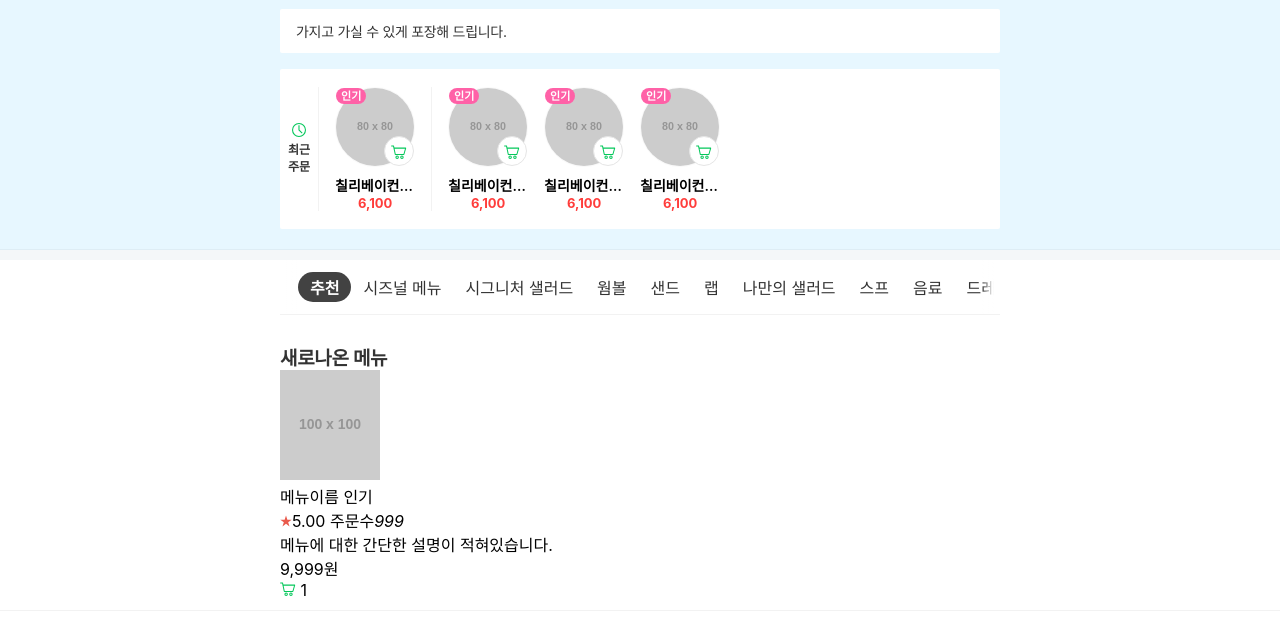
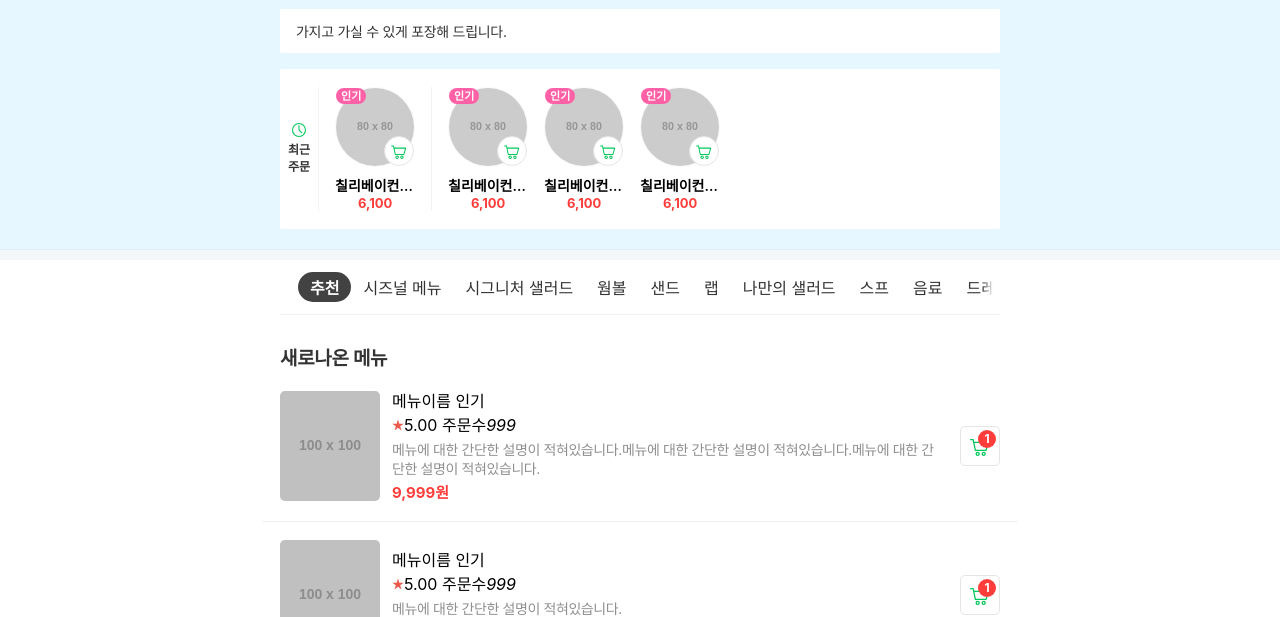
Before and after one commit to coconutstd/60days-finish, a plain HTML site: page 네이버주문/docs/index.html in a window 1280 px wide. Shown: the part 204-821 px from the top of the page. Drawn offline with Linux system fonts and the light colour scheme; placeholder pictures from the web are drawn by us.

Commit message:
네이버 주문 - 메뉴 아이템 스타일링 1

```diff
--- a/네이버주문/assets/scss/abstracts/_mixin_commons.scss
+++ b/네이버주문/assets/scss/abstracts/_mixin_commons.scss
@@ -3,3 +3,13 @@
   white-space: nowrap;
   overflow: hidden;
 }
+
+@mixin multi-ellipsis($font-size, $line-height, $lines) {
+  font-size: $font-size;
+  line-height: $line-height;
+  max-height: $line-height * $lines;
+  overflow: hidden;
+  display: -webkit-box;
+  -webkit-line-clamp: $lines;
+  -webkit-box-orient: vertical; /* autoprefixer: off */
+}
--- a/네이버주문/assets/scss/components/_menu_item.scss
+++ b/네이버주문/assets/scss/components/_menu_item.scss
@@ -0,0 +1,83 @@
+.menu-item {
+  display: flex;
+  align-items: center;
+  padding: 18px;
+  margin: 0 -1 * $m-padding;
+
+  &:not(:last-child) {
+    border-bottom: 1px solid $booking-color-border144;
+  }
+
+  .menu-detail {
+    display: flex;
+    align-items: center;
+    flex: 1;
+  }
+
+  .menu-img-area {
+    position: relative;
+    flex-shrink: 0;
+    margin-right: 12px;
+    border-radius: 5px;
+    overflow: hidden;
+
+    &:not(.no-img)::after {
+      content: "";
+      position: absolute;
+      top: 0;
+      left: 0;
+      right: 0;
+      bottom: 0;
+      background-color: rgba(0, 0, 0, 0.06);
+    }
+
+    .menu-img {
+      display: block;
+    }
+  }
+
+  .menu-desc {
+    margin-top: 4px;
+    letter-spacing: -0.4px;
+    color: $booking-color-text5;
+    @include multi-ellipsis(14px, 19px, 2);
+  }
+
+  .menu-price {
+    margin-top: 4px;
+    line-height: 1.4;
+    font-size: 15px;
+    font-weight: 700;
+    color: $point-color;
+  }
+
+  .btn-cart {
+    position: relative;
+    display: flex;
+    justify-content: center;
+    align-items: center;
+    margin-left: 16px;
+    width: 40px;
+    height: 40px;
+    border-radius: 5px;
+    border: 1px solid $booking-color-border150;
+    .ico-cart {
+      width: 20px;
+      height: 20px;
+    }
+    .num {
+      position: absolute;
+      top: 3px;
+      right: 3px;
+      width: 18px;
+      height: 18px;
+      line-height: 18px;
+      border-radius: 50%;
+      background-color: $point-color;
+      font-size: 12px;
+      font-weight: 700;
+      text-align: center;
+      color: #fff;
+    }
+  }
+}
--- a/네이버주문/docs/index.html
+++ b/네이버주문/docs/index.html
@@ -251,6 +251,48 @@
                     <span class="menu-number-of-order">주문수<em>999</em></span>
                   </div>
                   <p class="menu-desc">
+                    메뉴에 대한 간단한 설명이 적혀있습니다.메뉴에 대한 간단한
+                    설명이 적혀있습니다.메뉴에 대한 간단한 설명이 적혀있습니다.
+                  </p>
+                  <p class="menu-price">9,999원</p>
+                </div>
+              </a>
+              <a href="" class="btn-cart">
+                <img
+                  src="../assets/images/ico-cart.svg"
+                  alt="주문하기"
+                  class="ico-cart"
+                />
+                <span class="num">1</span>
+              </a>
+            </li>
+            <li class="menu-item">
+              <a href="#" class="menu-detail">
+                <div class="menu-img-area">
+                  <img
+                    src="https://via.placeholder.com/100x100/ffffff/0000000"
+                    alt="{메뉴명}"
+                    class="menu-img"
+                    width="100"
+                    height="110"
+                  />
+                </div>
+                <div class="menu-info-area">
+                  <p class="menu-name-group">
+                    <span class="menu-name">메뉴이름</span>
+                    <span class="badge-popular">인기</span>
+                  </p>
+                  <div class="menu-info-group">
+                    <span class="menu-grade"
+                      ><img
+                        src="../assets/images/ico-star.svg"
+                        alt=""
+                        class="ico-star"
+                      />5.00</span
+                    >
+                    <span class="menu-number-of-order">주문수<em>999</em></span>
+                  </div>
+                  <p class="menu-desc">
                     메뉴에 대한 간단한 설명이 적혀있습니다.
                   </p>
                   <p class="menu-price">9,999원</p>
```
Also changed, not shown: 네이버주문/assets/css/styles.css, 1 other file.
